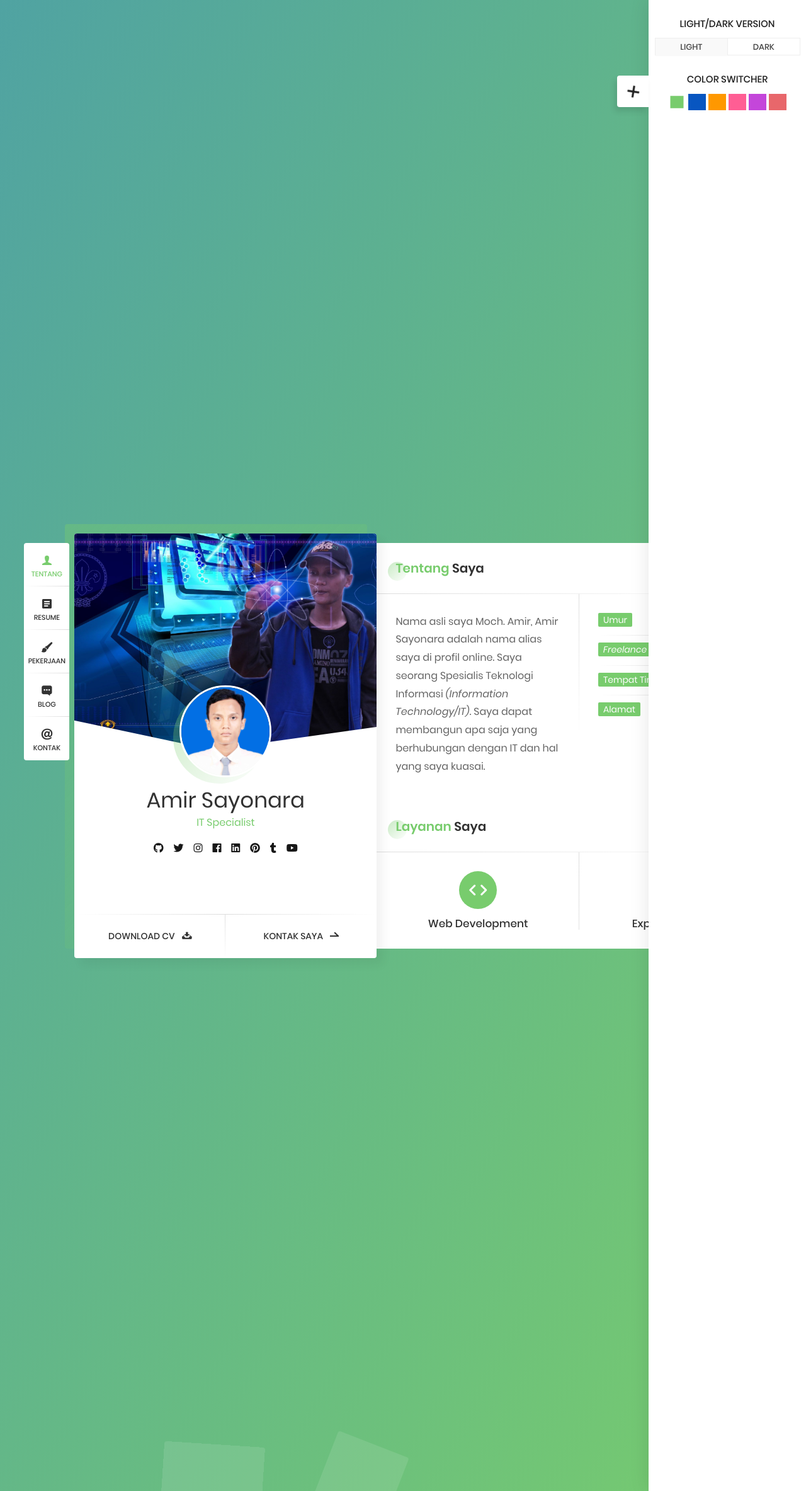
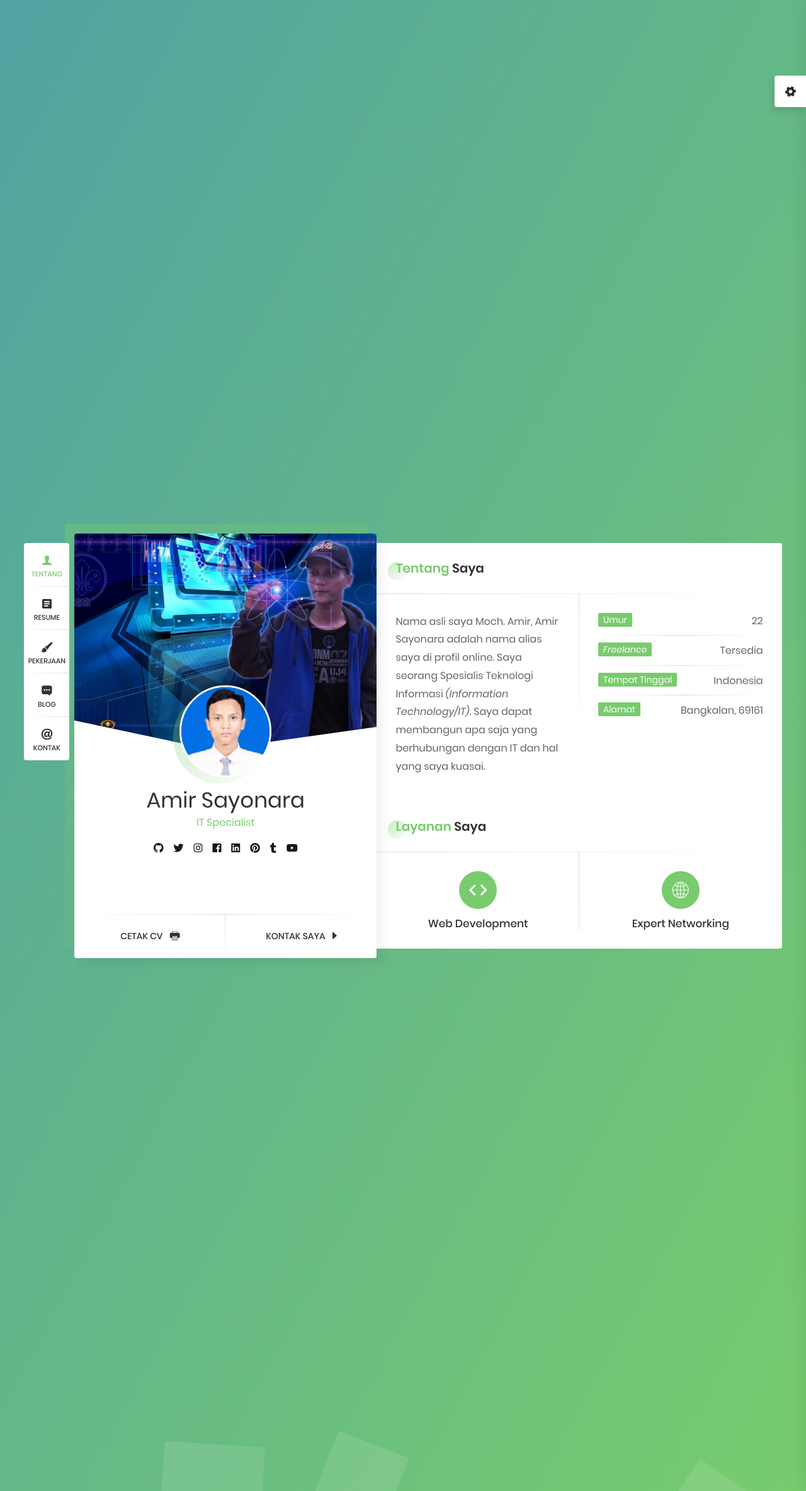
Before and after one commit to amirsayonara/amirsayonara.github.io, a PHP site: page / in a window 1280 px wide. Shown: the whole page at 63% size. Run offline with PHP 8.4, Linux system fonts and the light colour scheme; some web fonts are replaced.

Commit message:
Menambah fitur cetak

```diff
--- a/css/layout.css
+++ b/css/layout.css
@@ -2567,3 +2567,9 @@
 	-webkit-transform: rotate(360deg);
 	transform: rotate(360deg);
 }
+
+@media print {
+    .theme_panel, header.header {
+        display: none;
+    }
+}
--- a/index.html
+++ b/index.html
@@ -184,13 +184,13 @@
 
 					<!-- profile buttons -->
 					<div class="lnks">
-						<a href="#" class="lnk">
-							<span class="text">Download CV</span>
-							<span class="ion ion-archive"></span>
+						<a href="#" class="lnk" id="cetak-cv">
+							<span class="text">Cetak CV</span>
+							<span class="ion ion-printer"></span>
 						</a>
 						<a href="#" class="lnk discover">
 							<span class="text">Kontak Saya</span>
-							<span class="arrow"></span>
+							<span class="ion ion-arrow-right-b"></span>
 						</a>
 					</div>
 
@@ -827,9 +827,9 @@
 	-->
 	<link rel="stylesheet" href="bar/bar.css" />
 
-	<div class="theme_panel active">
+	<div class="theme_panel">
 		<div class="toggle_bts">
-			<a class="toggle-theme-panel sett active" href="#">
+			<a class="toggle-theme-panel sett" href="#">
 				<i class="ion ion-android-settings"></i>
 			</a>
 		</div>
--- a/js/scripts.js
+++ b/js/scripts.js
@@ -510,6 +510,11 @@ function initMap() {
 	// $.get("../bar/bar.html", function (data) {
     //     $('body').append(data);
  	// 	console.log(data);
-    // });
+	// });
+
+	$('#cetak-cv').click(function(e){
+		window.print();
+		return false;
+	})
 
 } )( jQuery );
```
